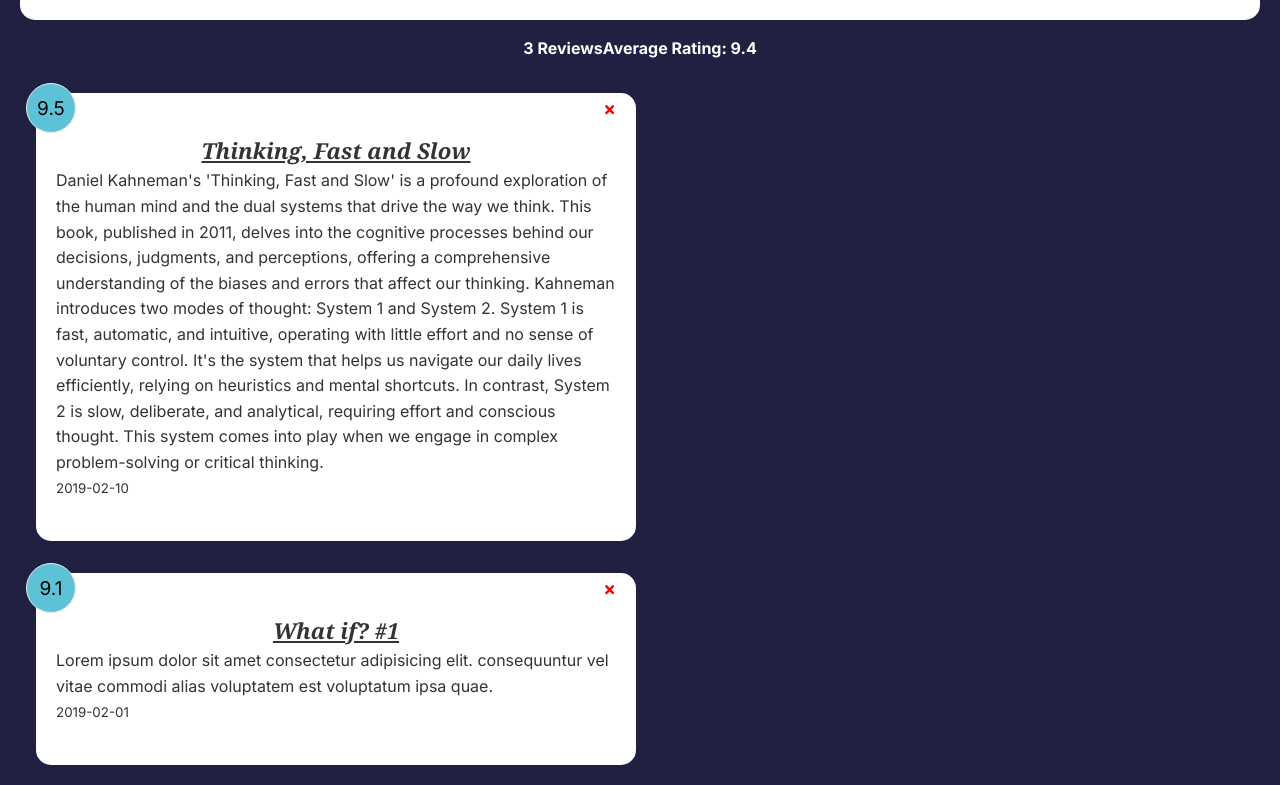
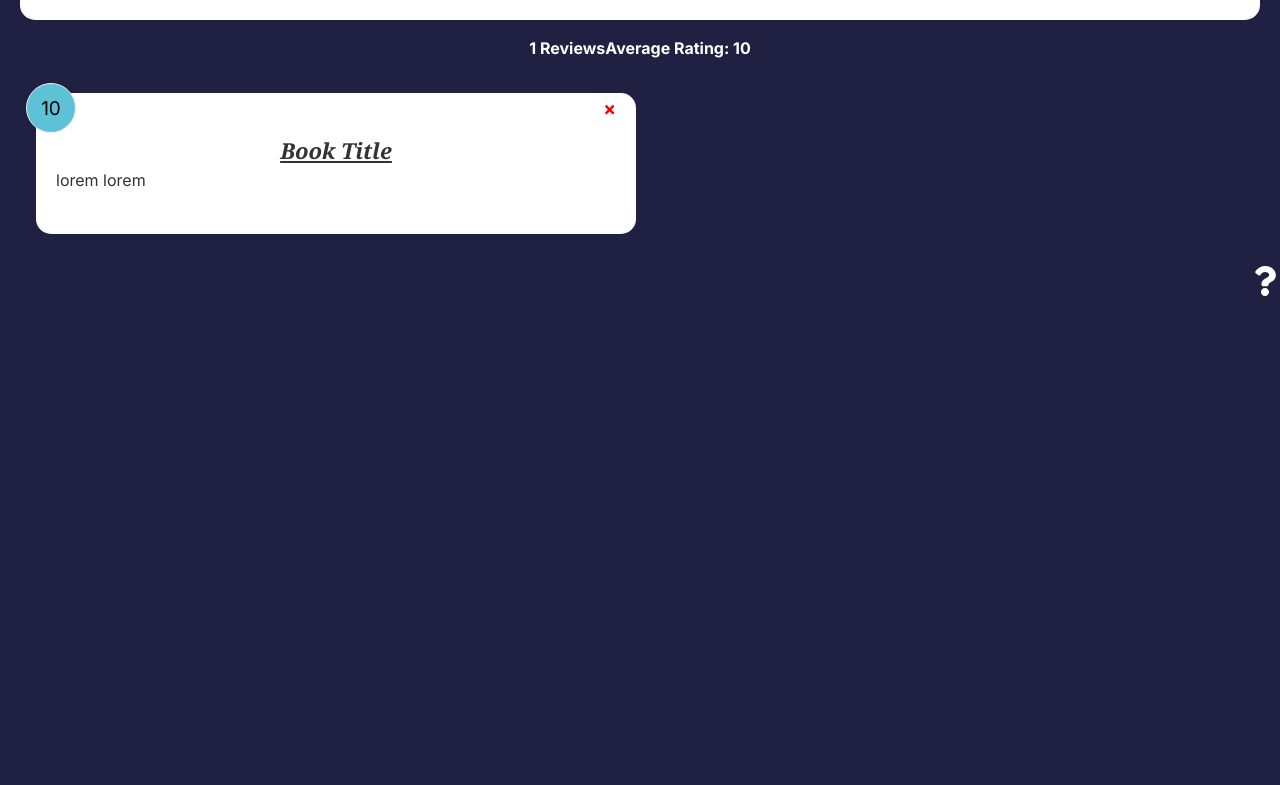
Before and after one commit to yangbeibei88/BookReview-React-App, a React (Vite) app: page / in a window 1280 px wide. Shown: the part 780-1565 px from the top of the page. After the commit the page ends 1084 px from the top, so only its background shows below. Built offline with nearby package versions, Linux system fonts and the light colour scheme.

Commit message:
replace props with useContext hook

```diff
--- a/src/App.jsx
+++ b/src/App.jsx
@@ -37,8 +37,8 @@ const App = () => {
               element={
                 <>
                   <ReviewForm addReview={handleAdd} />
-                  <ReviewStats reviews={data} />
-                  <ReviewList reviews={data} handleDelete={deleteReview} />
+                  <ReviewStats />
+                  <ReviewList handleDelete={deleteReview} />
                 </>
               }
             ></Route>
--- a/src/components/ReviewList.jsx
+++ b/src/components/ReviewList.jsx
@@ -1,6 +1,11 @@
 import { motion, AnimatePresence } from "framer-motion";
+import { useContext } from "react";
 import { ReviewItem } from "./ReviewItem.jsx";
-export const ReviewList = ({ reviews, handleDelete }) => {
+import { ReviewContext } from "../context/ReviewContext.jsx";
+
+export const ReviewList = ({ handleDelete }) => {
+  const { reviews } = useContext(ReviewContext);
+
   if (reviews.length === 0) {
     return <p>No feedback yet.</p>;
   } else {
--- a/src/components/ReviewStats.jsx
+++ b/src/components/ReviewStats.jsx
@@ -1,4 +1,9 @@
-export const ReviewStats = ({ reviews }) => {
+import { useContext } from "react";
+import { ReviewContext } from "../context/ReviewContext";
+
+export const ReviewStats = () => {
+  const { reviews } = useContext(ReviewContext);
+
   const averageRating = (
     reviews.reduce((total, { rating }) => total + rating, 0) / reviews.length
   )
--- a/src/context/ReviewContext.jsx
+++ b/src/context/ReviewContext.jsx
@@ -1,18 +1,20 @@
 import { createContext, useState } from "react";
 
-const ReviewContext = createContext();
+export const ReviewContext = createContext();
 
 export const ReviewProvider = ({ children }) => {
-  const [review, setReview] = useState({
-    id: 1,
-    rating: 10,
-    bookTitle: "Book Title",
-    review: "lorem lorem",
-  });
+  const [reviews, setReviews] = useState([
+    {
+      id: 1,
+      rating: 10,
+      bookTitle: "Book Title",
+      review: "lorem lorem",
+    },
+  ]);
   return (
     <ReviewContext.Provider
       value={{
-        review,
+        reviews,
       }}
     >
       {children}
```
